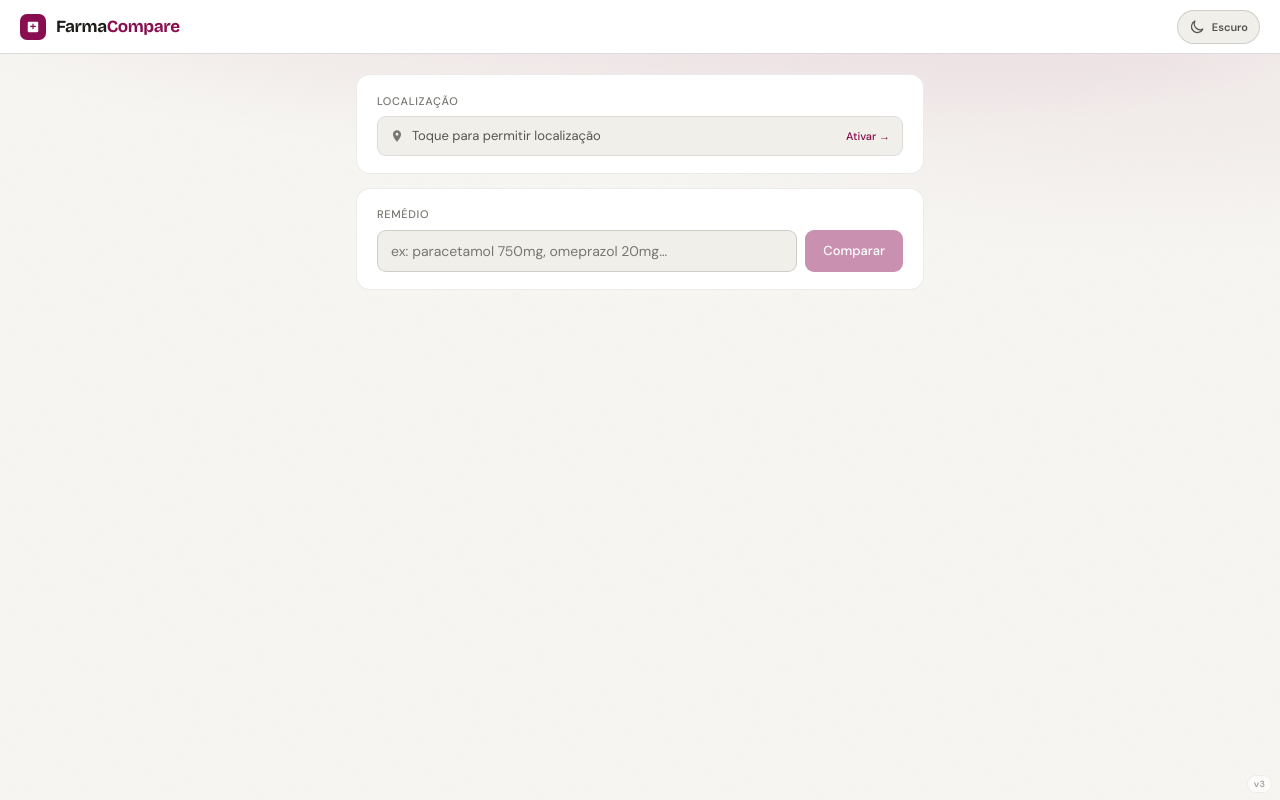
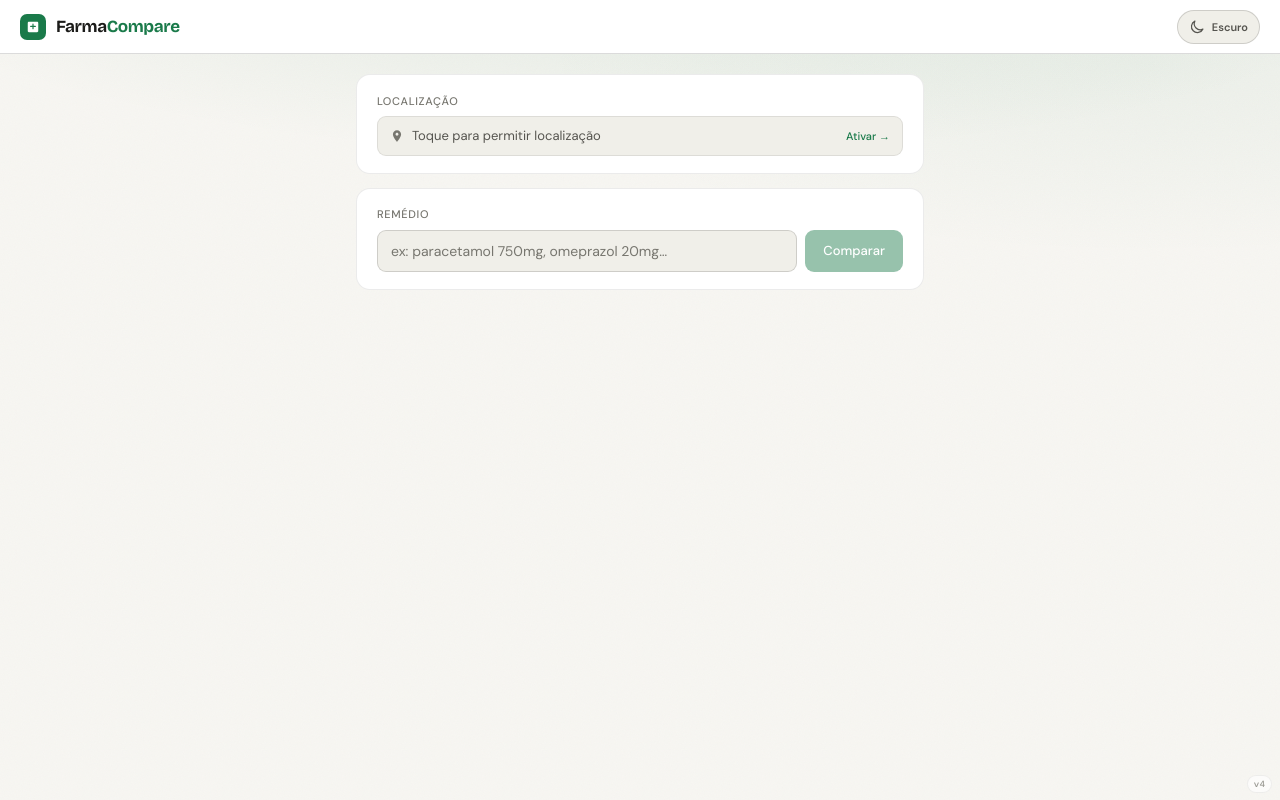
Before and after one commit to fred512/farmacompare, a Nuxt app: page / in a window 1280 px wide. Built offline with nearby package versions, Linux system fonts and the light colour scheme.

Commit message:
revert: restore green brand palette

```diff
--- a/assets/css/main.css
+++ b/assets/css/main.css
@@ -12,11 +12,9 @@
   --text: #1c1c1a;
   --text2: #55544f;
   --text3: #77766f;
-  --green: #880e4f;
-  --green-bg: #f8eaf1;
-  --green-light: #e5b9cf;
-  --success: #167347;
-  --success-light: #b9dfca;
+  --green: #1a7a4a;
+  --green-bg: #eaf4ee;
+  --green-light: #c8e8d4;
   --amber: #9a5c0a;
   --amber-bg: #fef3e2;
   --red: #b03020;
@@ -26,8 +24,8 @@
   --font: 'DM Sans', sans-serif;
   --mono: 'DM Mono', monospace;
   --display: 'Bricolage Grotesque', 'DM Sans', sans-serif;
-  --glow: rgba(136, 14, 79, 0.14);
-  --glow2: rgba(136, 14, 79, 0.06);
+  --glow: rgba(26, 122, 74, 0.12);
+  --glow2: rgba(26, 122, 74, 0.05);
 }
 
 :root[data-theme='dark'] {
@@ -41,17 +39,15 @@
   --text: #faf8f1;
   --text2: #c8c6bd;
   --text3: #96948b;
-  --green: #f06aa9;
-  --green-bg: #351020;
-  --green-light: #6e2949;
-  --success: #55df8b;
-  --success-light: #23583b;
+  --green: #55df8b;
+  --green-bg: #103522;
+  --green-light: #23583b;
   --amber: #ffc257;
   --amber-bg: #30220b;
   --red: #ff7c6d;
   --red-bg: #321713;
-  --glow: rgba(240, 106, 169, 0.16);
-  --glow2: rgba(240, 106, 169, 0.06);
+  --glow: rgba(85, 223, 139, 0.14);
+  --glow2: rgba(85, 223, 139, 0.05);
 }
 
 @media (prefers-color-scheme: dark) {
@@ -66,17 +62,15 @@
     --text: #faf8f1;
     --text2: #c8c6bd;
     --text3: #96948b;
-    --green: #f06aa9;
-    --green-bg: #351020;
-    --green-light: #6e2949;
-    --success: #55df8b;
-    --success-light: #23583b;
+    --green: #55df8b;
+    --green-bg: #103522;
+    --green-light: #23583b;
     --amber: #ffc257;
     --amber-bg: #30220b;
     --red: #ff7c6d;
     --red-bg: #321713;
-    --glow: rgba(240, 106, 169, 0.16);
-    --glow2: rgba(240, 106, 169, 0.06);
+    --glow: rgba(85, 223, 139, 0.14);
+    --glow2: rgba(85, 223, 139, 0.05);
   }
 }
 
--- a/components/LocationBar.vue
+++ b/components/LocationBar.vue
@@ -53,14 +53,14 @@ const clickable = computed(() => ['idle', 'error'].includes(props.status))
 }
 .location-bar.clickable { cursor: pointer; }
 .location-bar.clickable:hover { border-color: var(--border2); }
-.location-bar.success { border-color: var(--success-light); }
+.location-bar.success { border-color: var(--green-light); }
 
 .pin-icon {
   width: 14px; height: 14px;
   fill: var(--text3);
   flex-shrink: 0;
 }
-.success .pin-icon { fill: var(--success); }
+.success .pin-icon { fill: var(--green); }
 
 .loc-label {
   flex: 1;
@@ -72,7 +72,7 @@ const clickable = computed(() => ['idle', 'error'].includes(props.status))
 }
 
 .cta { font-size: 11px; color: var(--green); font-weight: 500; white-space: nowrap; }
-.ok-badge { font-size: 12px; color: var(--success); font-weight: 600; }
+.ok-badge { font-size: 12px; color: var(--green); font-weight: 600; }
 
 .spinner-sm {
   display: inline-block;
--- a/nuxt.config.ts
+++ b/nuxt.config.ts
@@ -28,7 +28,7 @@ export default defineNuxtConfig({
       title: 'FarmaCompare',
       meta: [
         { name: 'description', content: 'Compare preços de remédios nas farmácias mais próximas de você' },
-        { name: 'theme-color', content: '#880e4f' },
+        { name: 'theme-color', content: '#1a7a4a' },
         { name: 'mobile-web-app-capable', content: 'yes' },
         { name: 'apple-mobile-web-app-capable', content: 'yes' },
         { name: 'apple-mobile-web-app-status-bar-style', content: 'default' },
--- a/package.json
+++ b/package.json
@@ -1,7 +1,7 @@
 {
   "name": "farmacompare",
   "version": "1.0.0",
-  "appVersion": 3,
+  "appVersion": 4,
   "private": true,
   "scripts": {
     "dev": "nuxt dev",
--- a/pages/index.vue
+++ b/pages/index.vue
@@ -785,7 +785,7 @@ main { max-width: 600px; margin: 0 auto; padding: 1.25rem 1rem 5rem; }
 .sort-btn { font-size: 12px; color: var(--green); background: none; border: none; cursor: pointer; font-family: var(--font); padding: 0; }
 
 .fonte-row { display: flex; align-items: center; gap: 8px; margin-bottom: 8px; flex-wrap: wrap; }
-.fonte-real { font-size: 11px; color: var(--success); font-weight: 500; }
+.fonte-real { font-size: 11px; color: var(--green); font-weight: 500; }
 .fonte-ia   { font-size: 11px; color: var(--amber); }
 .apresentacao { font-size: 11px; color: var(--text3); font-family: var(--mono); }
 
```
Also changed, not shown: public/icons/icon.svg, public/manifest.json.
